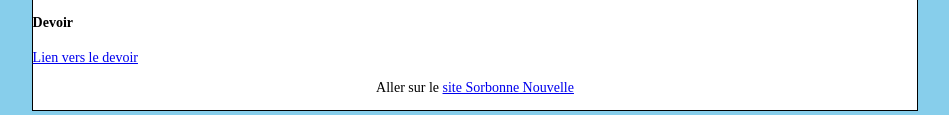
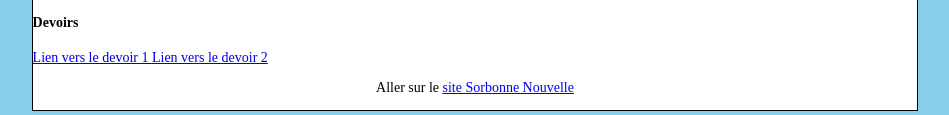
Before and after one commit to lunagabrie/projet-hn, a plain HTML site: page Cours HTML/index.html in a window 1280 px wide. Shown: the part 702-817 px from the top of the page, without its empty margins (165-1114 px from the left). Drawn offline with Linux system fonts and the light colour scheme; files that its build step writes are made by us from their sources; files whose address does not match are found by name.

Commit message:
Update index.html

```diff
--- a/Cours HTML/index.html
+++ b/Cours HTML/index.html
@@ -38,8 +38,9 @@
                 </ol>
             </div>
             <div id="devoir">
-                <h4> Devoir</h4>
-                <a href="./devoir/devoir_js1.pdf">Lien vers le devoir </a>
+                <h4> Devoirs</h4>
+                <a href="./devoir/devoir_js1.pdf">Lien vers le devoir 1 </a>
+                <a href=./devoir/devoir_js2.pdf">Lien vers le devoir 2 </a>
             </div>
             <footer>
                 <p>Aller sur le <a href="http://www.univ-paris3.fr/" target="blank">site Sorbonne Nouvelle</a></p>
```
